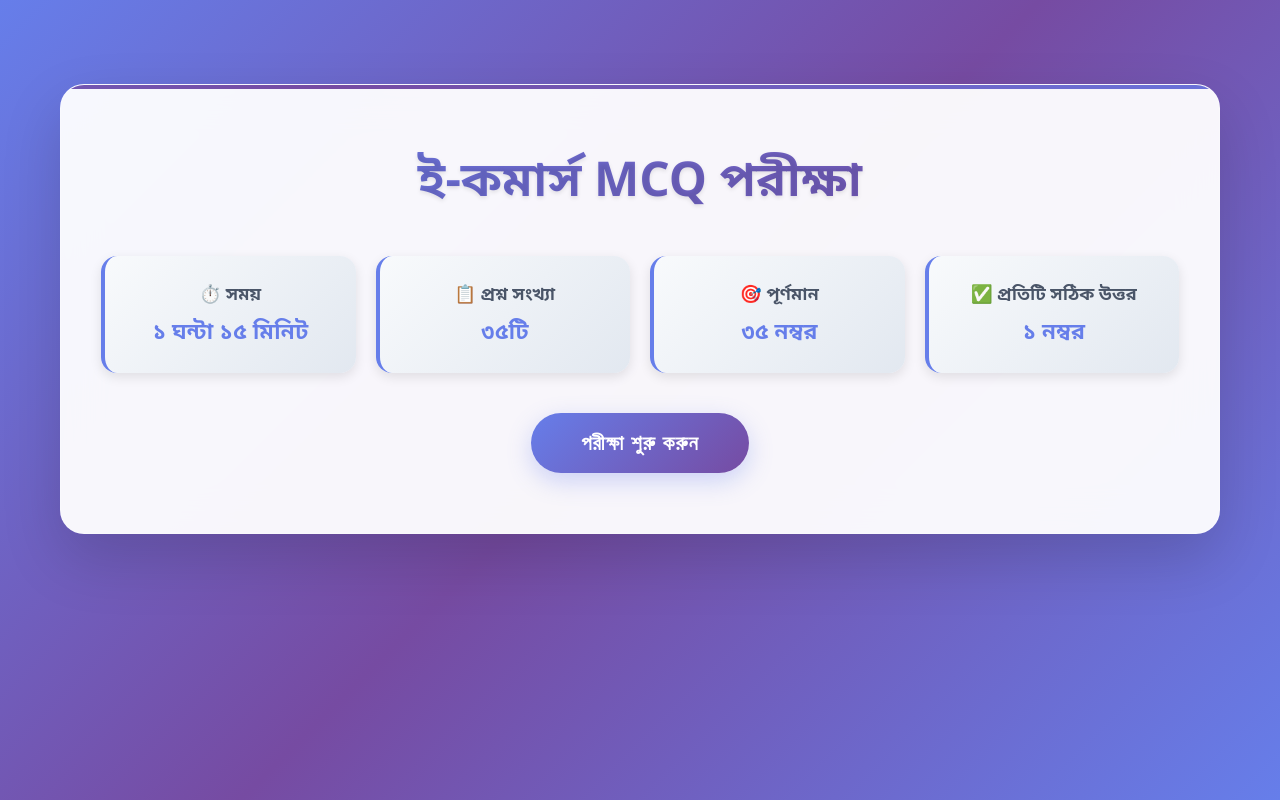
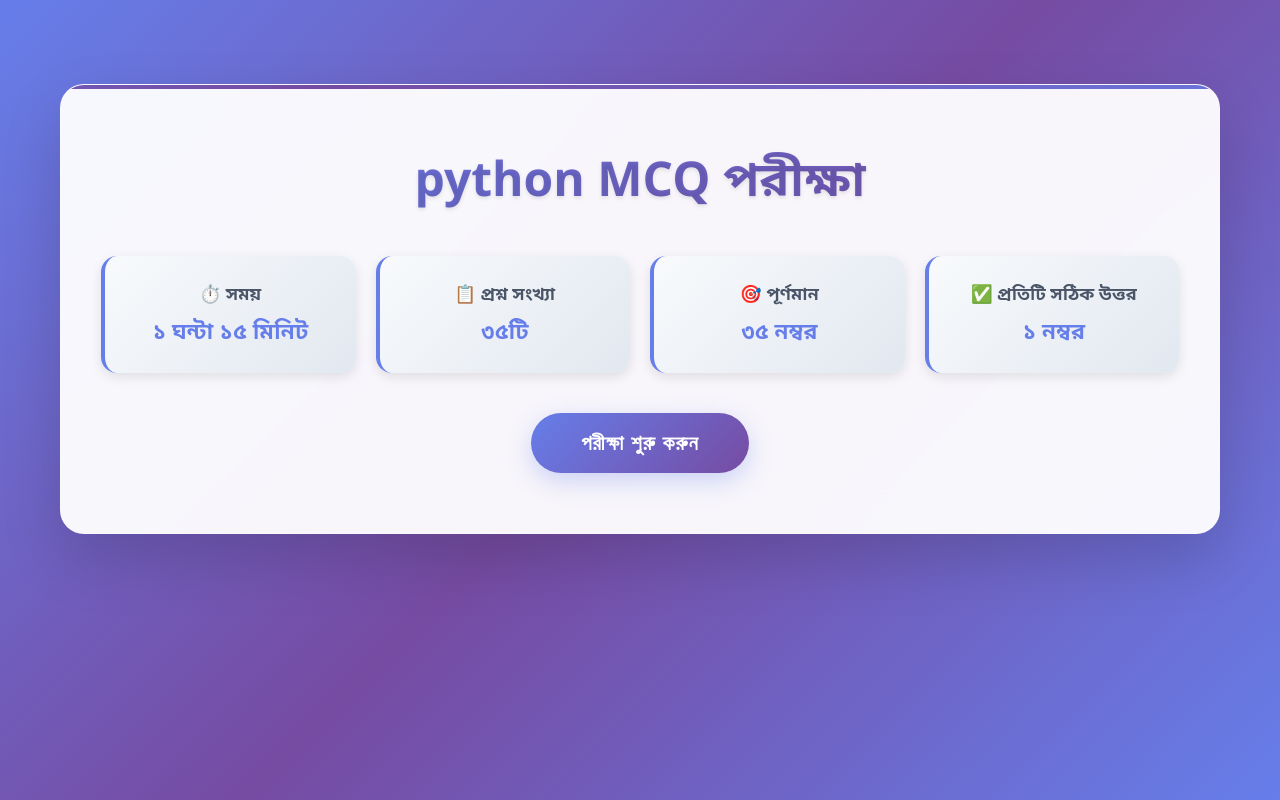
Before and after one commit to I-am-Dark-Shadow/Exam_Portal, a plain HTML site: page index.html in a window 1280 px wide. Drawn offline with Linux system fonts and the light colour scheme.

Commit message:
Update and rename index2.html to index.html

```diff
--- a/index2.html
+++ b/index.html
@@ -1050,7 +1050,7 @@
     <div class="container">
         <!-- Start Screen -->
         <div class="start-screen" id="startScreen">
-            <h1> ই-কমার্স MCQ পরীক্ষা</h1>
+            <h1> python MCQ পরীক্ষা</h1>
             <div class="exam-info">
                 <div class="info-card">
                     <h3>⏱️ সময়</h3>
```
